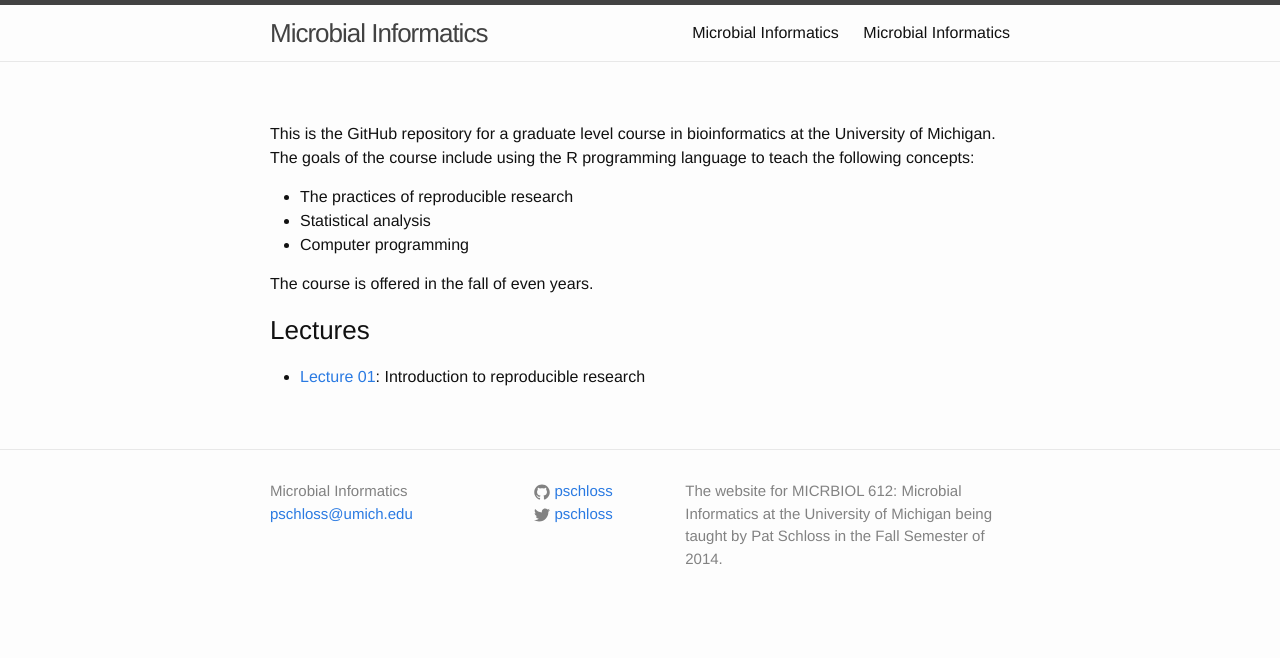
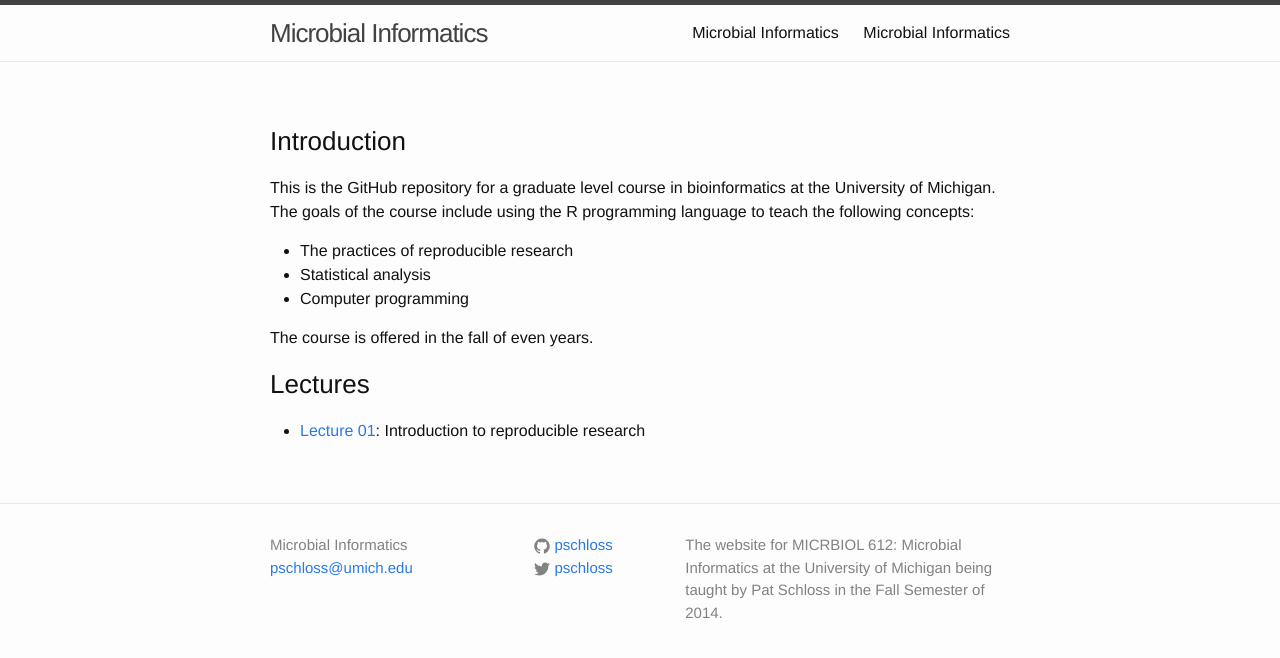
Before and after one commit to microbialinformatics/microbialinformatics.github.io, a Jekyll site: the page built from index.md, in a window 1280 px wide. Shown: the top 658 px of the page. Built offline with Jekyll 4.4.1, drawn with Linux system fonts in a browser that asks for light colours.

Commit message:
added intro header

```diff
--- a/index.md
+++ b/index.md
@@ -2,6 +2,7 @@
 layout: page
 ---
 
+### Introduction
 This is the GitHub repository for a graduate level course in bioinformatics at the University of Michigan. The goals of the course include using the R programming language to teach the following concepts:
 
 * The practices of reproducible research
```
